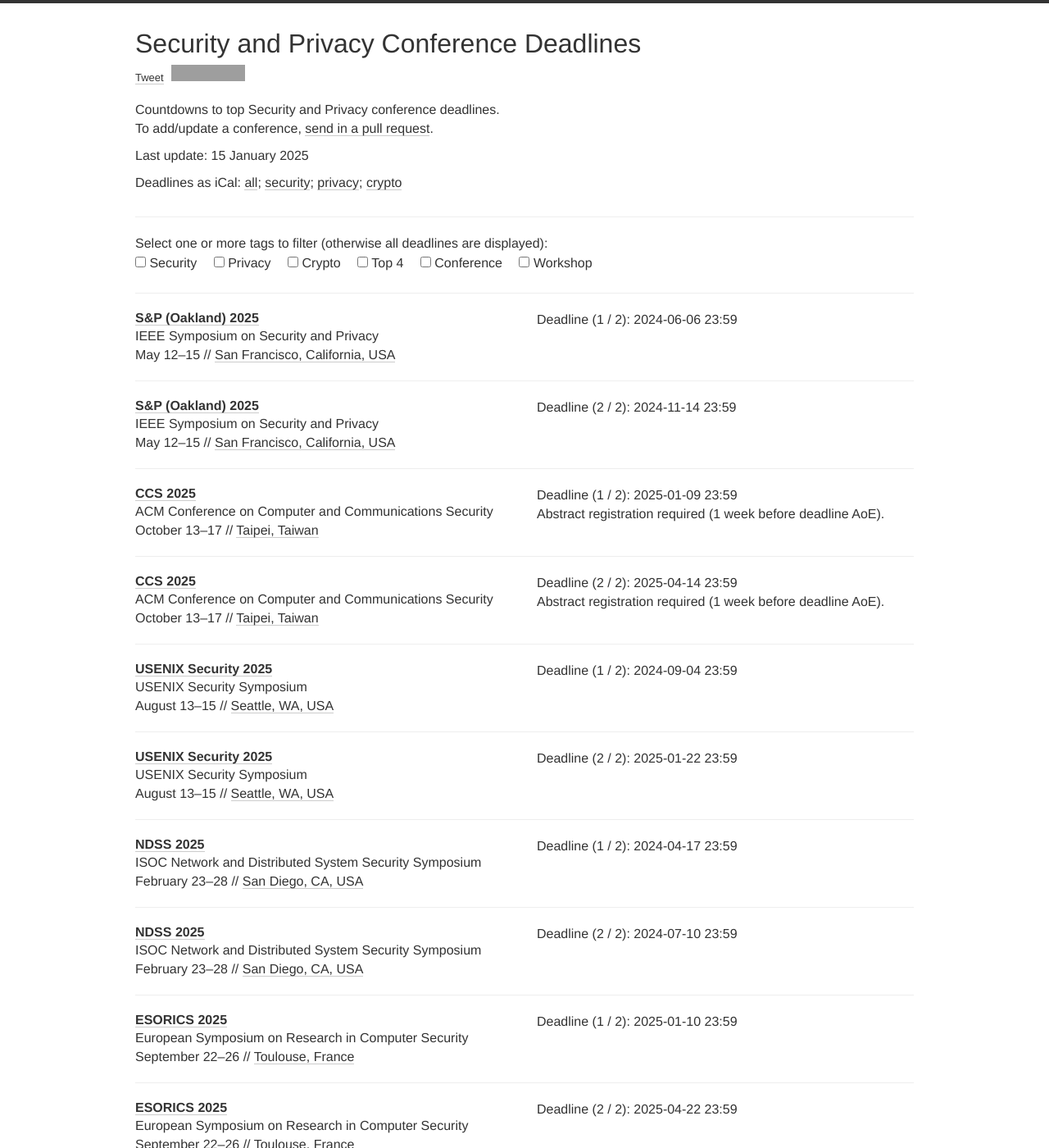
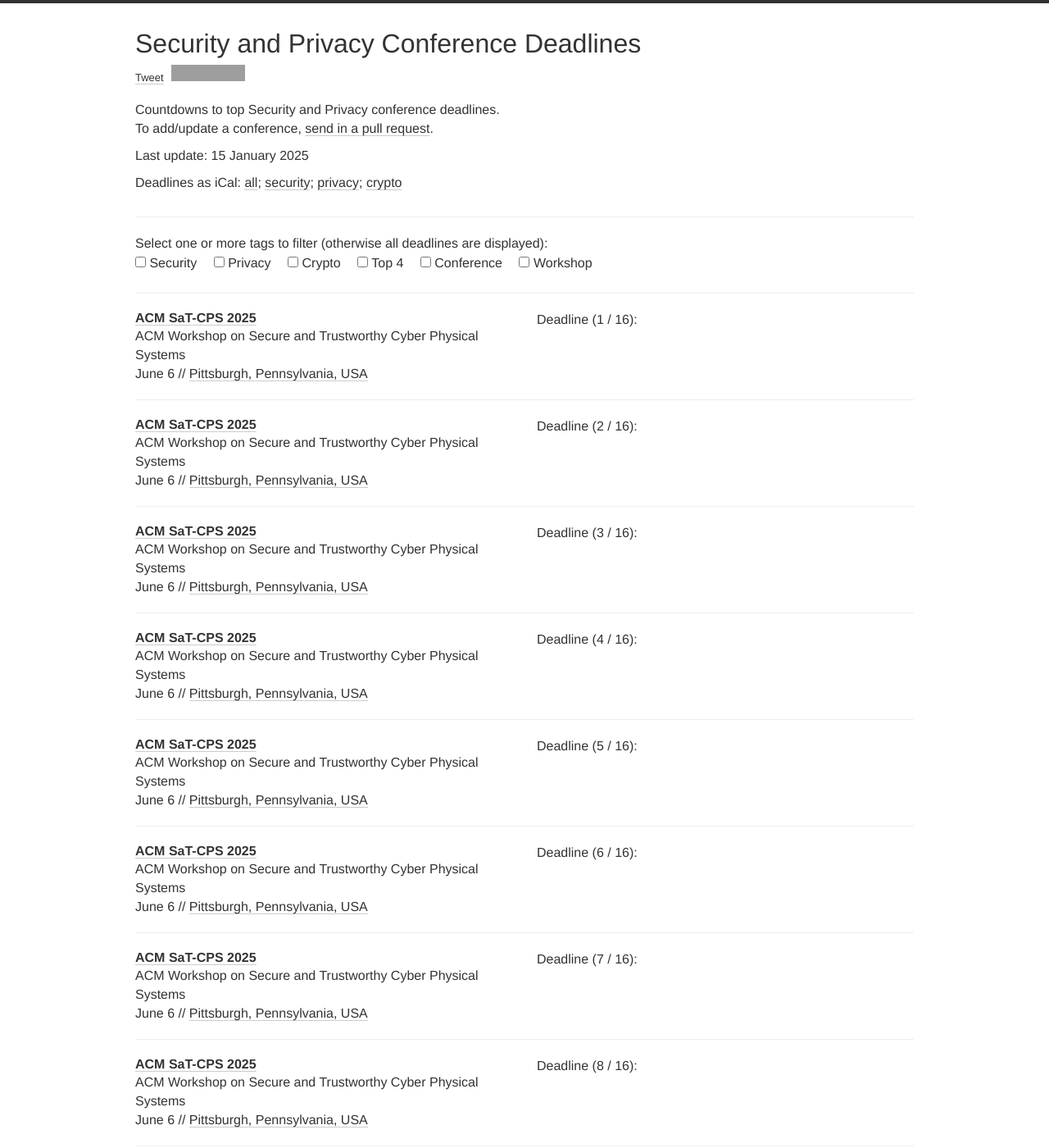
Before and after one commit to sec-deadlines/sec-deadlines.github.io, a Jekyll site: the page built from index.html, in a window 1280 px wide and 1400 px high. Shown: the whole window at 82% size. Built offline with Jekyll 4.4.1, drawn with Linux system fonts in a browser that asks for light colours; nearby versions of some CDN libraries; comment, search, counter and statistics services are not loaded; some of the changed text lies outside the part shown; grey boxes are pictures that could not be loaded.

Commit message:
Update conferences.yml
Adding a new ACM SaT-CPS workshop information.

```diff
--- a/_data/conferences.yml
+++ b/_data/conferences.yml
@@ -1,4 +1,13 @@
 # Security and Privacy
+- name: ACM  SaT-CPS
+  description: ACM Workshop on Secure and Trustworthy Cyber Physical Systems
+  year: 2025
+  link: https://sites.google.com/view/sat-cps-2025
+  deadline: "2025-02-21 23:59"
+  date: June 6
+  place: Pittsburgh, Pennsylvania, USA
+  tags: [SEC, PRIV, SHOP]
+
 - name: S&P (Oakland)
   year: 2025
   date: May 12-15
```
